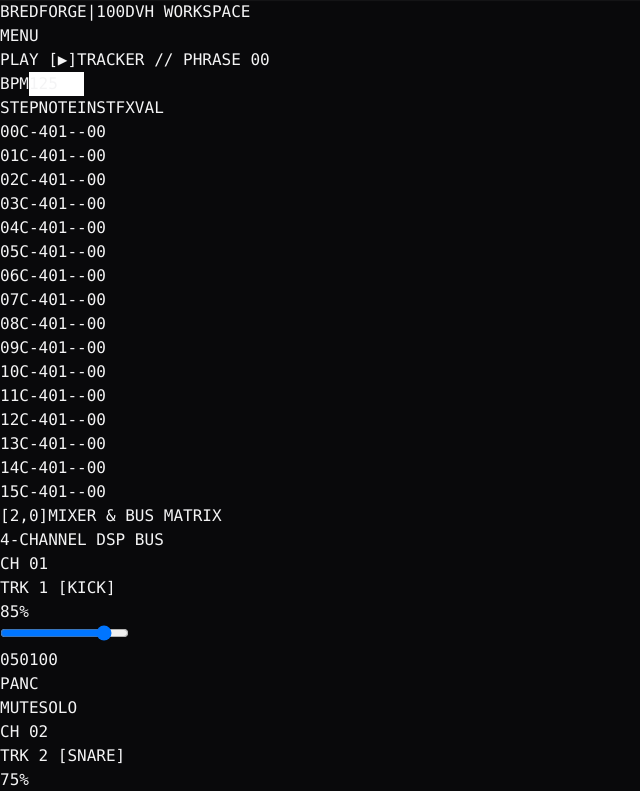
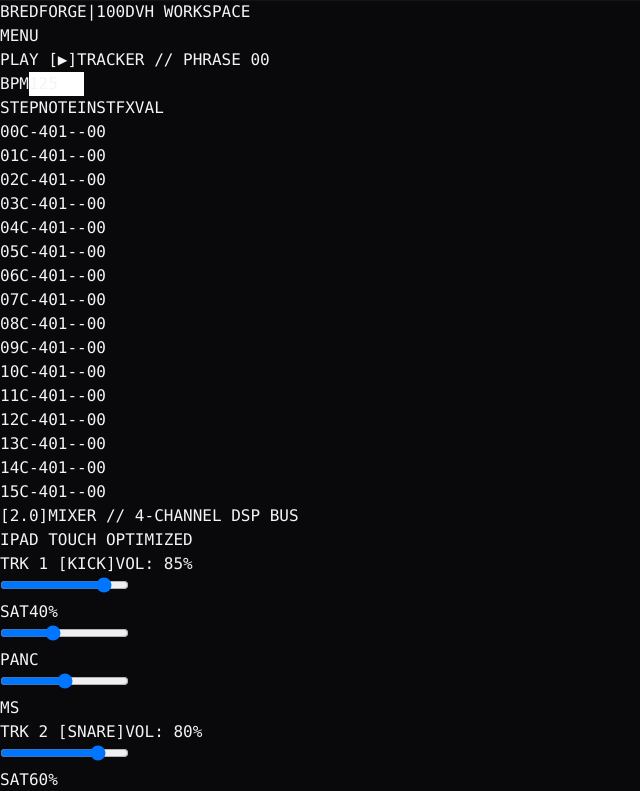
Before and after one commit to patromeo21/bredforge, a React (Vite) app: page / in a window 1280 px wide. Shown: the top 791 px of the page, without its empty margins (0-640 px from the left). Built offline with nearby package versions, Linux system fonts and the light colour scheme.

Commit message:
[REF: M51]

```diff
--- a/src/components/tracker/MixerMatrix.tsx
+++ b/src/components/tracker/MixerMatrix.tsx
@@ -1,5 +1,5 @@
 // ============================================================================
-// BREDFORGE v1.0 — MIXER MATRIX [2,0] (MixerMatrix.tsx)
+// BREDFORGE v1.0 — TACTILE MIXER MATRIX [REF: M51]
 // ============================================================================
 
 import React, { useState } from 'react';
@@ -7,113 +7,133 @@ import React, { useState } from 'react';
 interface Channel {
   id: number;
   name: string;
-  volume: number; // 0 - 100
-  pan: number;    // -50 (L) to +50 (R)
+  volume: number;     // 0 - 100
+  pan: number;        // -50 (L) to +50 (R)
+  saturation: number; // 0 - 100
   muted: boolean;
   soloed: boolean;
 }
 
 export function MixerMatrix() {
   const [channels, setChannels] = useState<Channel[]>([
-    { id: 1, name: 'TRK 1 [KICK]', volume: 85, pan: 0, muted: false, soloed: false },
-    { id: 2, name: 'TRK 2 [SNARE]', volume: 75, pan: -10, muted: false, soloed: false },
-    { id: 3, name: 'TRK 3 [CHORD]', volume: 65, pan: 15, muted: false, soloed: false },
-    { id: 4, name: 'TRK 4 [LEAD]', volume: 90, pan: 0, muted: false, soloed: false },
+    { id: 1, name: 'TRK 1 [KICK]', volume: 85, pan: 0, saturation: 40, muted: false, soloed: false },
+    { id: 2, name: 'TRK 2 [SNARE]', volume: 80, pan: -10, saturation: 60, muted: false, soloed: false },
+    { id: 3, name: 'TRK 3 [CHORD]', volume: 75, pan: 15, saturation: 20, muted: false, soloed: false },
+    { id: 4, name: 'TRK 4 [LEAD]', volume: 90, pan: 0, saturation: 80, muted: false, soloed: false },
   ]);
 
   const updateChannel = (id: number, updates: Partial<Channel>) => {
-    setChannels(prev => prev.map(ch => ch.id === id ? { ...ch, ...updates } : ch));
+    setChannels((prev) =>
+      prev.map((ch) => (ch.id === id ? { ...ch, ...updates } : ch))
+    );
   };
 
   return (
-    <div className="absolute inset-0 flex flex-col bg-zinc-950 border border-zinc-800 rounded-xl p-3 font-mono text-xs select-none overflow-hidden">
-
+    <div className="absolute inset-0 flex flex-col bg-zinc-950 border border-zinc-800 rounded-lg p-3 font-mono select-none overflow-hidden">
       {/* Matrix Header */}
-      <div className="flex justify-between items-center border-b border-zinc-800 pb-2 mb-3 shrink-0">
+      <div className="flex justify-between items-center pb-2 mb-3 border-b border-zinc-900">
         <div className="flex items-center gap-2">
-          <span className="px-1.5 py-0.5 bg-emerald-500/20 text-emerald-400 border border-emerald-500/40 rounded text-[10px] font-bold">
-            [2,0]
+          <span className="px-1.5 py-0.5 bg-amber-500/20 text-amber-400 text-[10px] rounded border border-amber-500/40">
+            [2.0]
           </span>
-          <span className="font-bold tracking-wider text-zinc-200">MIXER & BUS MATRIX</span>
+          <span className="font-bold tracking-wider text-xs text-zinc-200">
+            MIXER // 4-CHANNEL DSP BUS
+          </span>
         </div>
-        <div className="text-[10px] text-zinc-500">
-          4-CHANNEL DSP BUS
-        </div>
+        <span className="text-[10px] text-zinc-500">IPAD TOUCH OPTIMIZED</span>
       </div>
 
-      {/* Channels Grid View */}
-      <div className="flex-1 grid grid-cols-2 md:grid-cols-4 gap-3 overflow-y-auto">
+      {/* Channel Strips Grid */}
+      <div className="grid grid-cols-4 gap-2 flex-1 min-h-0">
         {channels.map((ch) => (
           <div
             key={ch.id}
-            className={`flex flex-col justify-between p-3 rounded-lg border transition-colors ${
+            className={`flex flex-col justify-between bg-zinc-900/60 border rounded-lg p-2.5 transition-colors ${
               ch.muted
-                ? 'bg-zinc-900/30 border-zinc-800 opacity-50'
+                ? 'border-red-900/50 bg-red-950/10 opacity-60'
                 : ch.soloed
-                ? 'bg-amber-500/10 border-amber-500/50'
-                : 'bg-zinc-900/80 border-zinc-800 hover:border-zinc-700'
+                ? 'border-amber-500 shadow-[0_0_10px_rgba(245,158,11,0.15)]'
+                : 'border-zinc-800'
             }`}
           >
-            {/* Channel Top Header */}
-            <div className="flex flex-col gap-1">
-              <div className="text-[10px] text-emerald-400 font-bold">CH 0{ch.id}</div>
-              <div className="text-zinc-200 font-bold truncate">{ch.name}</div>
+            {/* Channel Title & Stats */}
+            <div className="text-center pb-2 border-b border-zinc-800/80">
+              <span className="text-[10px] text-zinc-300 font-bold block truncate">
+                {ch.name}
+              </span>
+              <span className="text-[9px] text-zinc-500">VOL: {ch.volume}%</span>
             </div>
 
-            {/* Fader & Value Display */}
-            <div className="flex flex-col items-center my-4 gap-2">
-              <div className="text-zinc-400 font-bold text-sm">{ch.volume}%</div>
+            {/* Vertical Volume Fader Area */}
+            <div className="flex-1 flex items-center justify-center py-3 relative">
               <input
                 type="range"
                 min="0"
                 max="100"
                 value={ch.volume}
                 onChange={(e) => updateChannel(ch.id, { volume: Number(e.target.value) })}
-                className="w-full accent-emerald-500 bg-zinc-800 h-1 rounded cursor-pointer"
+                className="w-28 h-2 bg-zinc-800 rounded-lg appearance-none cursor-pointer accent-amber-500 transform -rotate-90 origin-center"
               />
-              <div className="flex justify-between w-full text-[9px] text-zinc-500 px-1">
-                <span>0</span>
-                <span>50</span>
-                <span>100</span>
-              </div>
             </div>
 
-            {/* Pan & Controls */}
-            <div className="flex flex-col gap-2 pt-2 border-t border-zinc-800/80">
-              <div className="flex justify-between items-center text-[10px]">
-                <span className="text-zinc-400">PAN</span>
-                <span className="text-zinc-200">{ch.pan < 0 ? `L${Math.abs(ch.pan)}` : ch.pan > 0 ? `R${ch.pan}` : 'C'}</span>
+            {/* Saturation Send Control */}
+            <div className="mb-2 px-1">
+              <div className="flex justify-between text-[9px] text-zinc-500 mb-1">
+                <span>SAT</span>
+                <span>{ch.saturation}%</span>
+              </div>
+              <input
+                type="range"
+                min="0"
+                max="100"
+                value={ch.saturation}
+                onChange={(e) => updateChannel(ch.id, { saturation: Number(e.target.value) })}
+                className="w-full h-1 bg-zinc-800 rounded appearance-none cursor-pointer accent-amber-500"
+              />
             </div>
 
-              {/* Mute / Solo Toggles */}
-              <div className="grid grid-cols-2 gap-1.5 mt-1">
+            {/* Pan Control */}
+            <div className="mb-2 px-1">
+              <div className="flex justify-between text-[9px] text-zinc-500 mb-1">
+                <span>PAN</span>
+                <span>{ch.pan < 0 ? `L${Math.abs(ch.pan)}` : ch.pan > 0 ? `R${ch.pan}` : 'C'}</span>
+              </div>
+              <input
+                type="range"
+                min="-50"
+                max="50"
+                value={ch.pan}
+                onChange={(e) => updateChannel(ch.id, { pan: Number(e.target.value) })}
+                className="w-full h-1 bg-zinc-800 rounded appearance-none cursor-pointer accent-amber-500"
+              />
+            </div>
+
+            {/* Mute / Solo Hardware Buttons */}
+            <div className="grid grid-cols-2 gap-1 pt-2 border-t border-zinc-800/80">
               <button
                 onClick={() => updateChannel(ch.id, { muted: !ch.muted })}
-                  className={`py-1 rounded font-bold text-[10px] transition-colors border ${
+                className={`py-1 text-[10px] font-bold rounded border transition-all ${
                   ch.muted
-                      ? 'bg-red-500/20 text-red-400 border-red-500/50'
+                    ? 'bg-red-500 text-zinc-950 border-red-400'
                     : 'bg-zinc-800 text-zinc-400 border-zinc-700 hover:text-zinc-200'
                 }`}
               >
-                  MUTE
+                M
               </button>
               <button
                 onClick={() => updateChannel(ch.id, { soloed: !ch.soloed })}
-                  className={`py-1 rounded font-bold text-[10px] transition-colors border ${
+                className={`py-1 text-[10px] font-bold rounded border transition-all ${
                   ch.soloed
-                      ? 'bg-amber-500/20 text-amber-400 border-amber-500/50'
+                    ? 'bg-amber-500 text-zinc-950 border-amber-400'
                     : 'bg-zinc-800 text-zinc-400 border-zinc-700 hover:text-zinc-200'
                 }`}
               >
-                  SOLO
+                S
               </button>
             </div>
           </div>
-
-          </div>
         ))}
       </div>
-
     </div>
   );
 }
```
Lines whose indentation alone changed are shown as unchanged.
